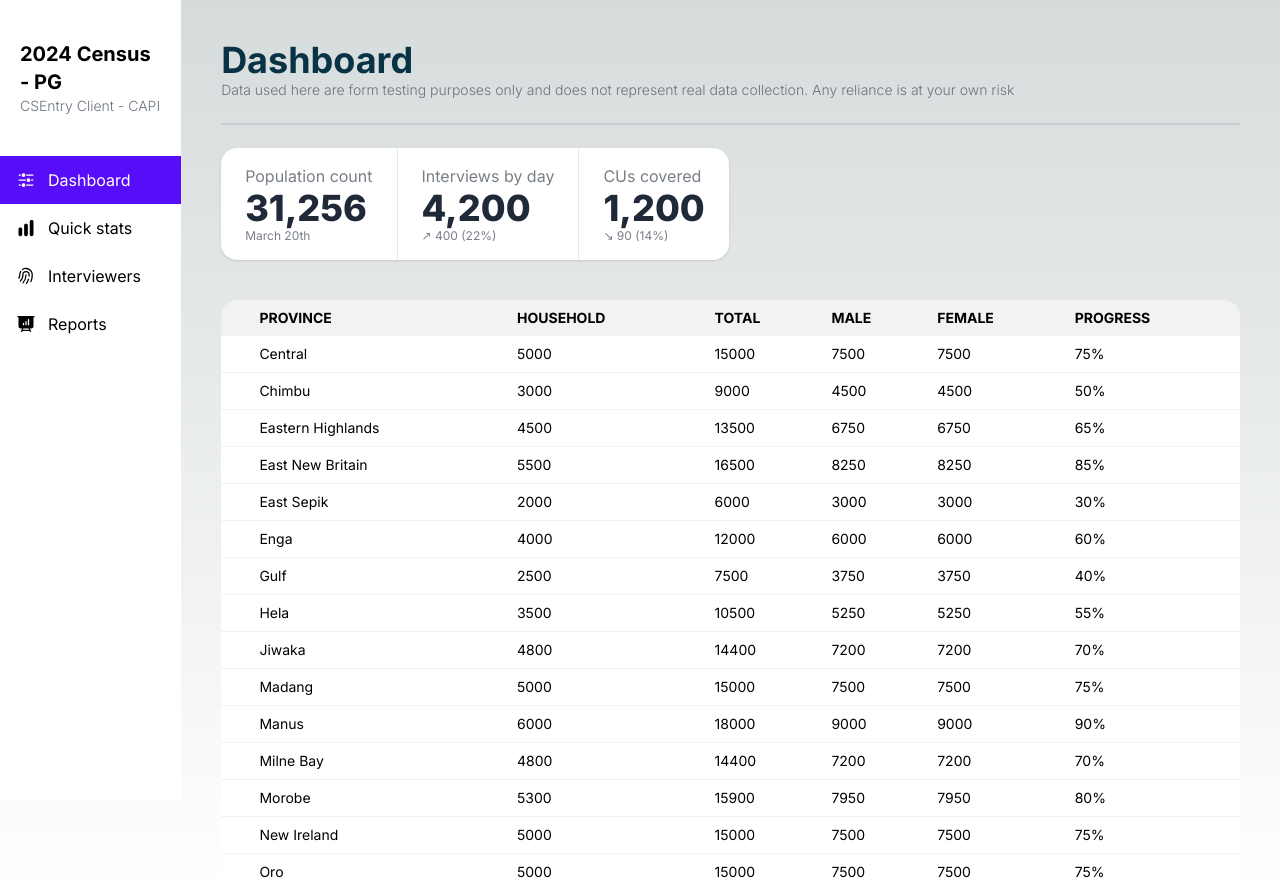
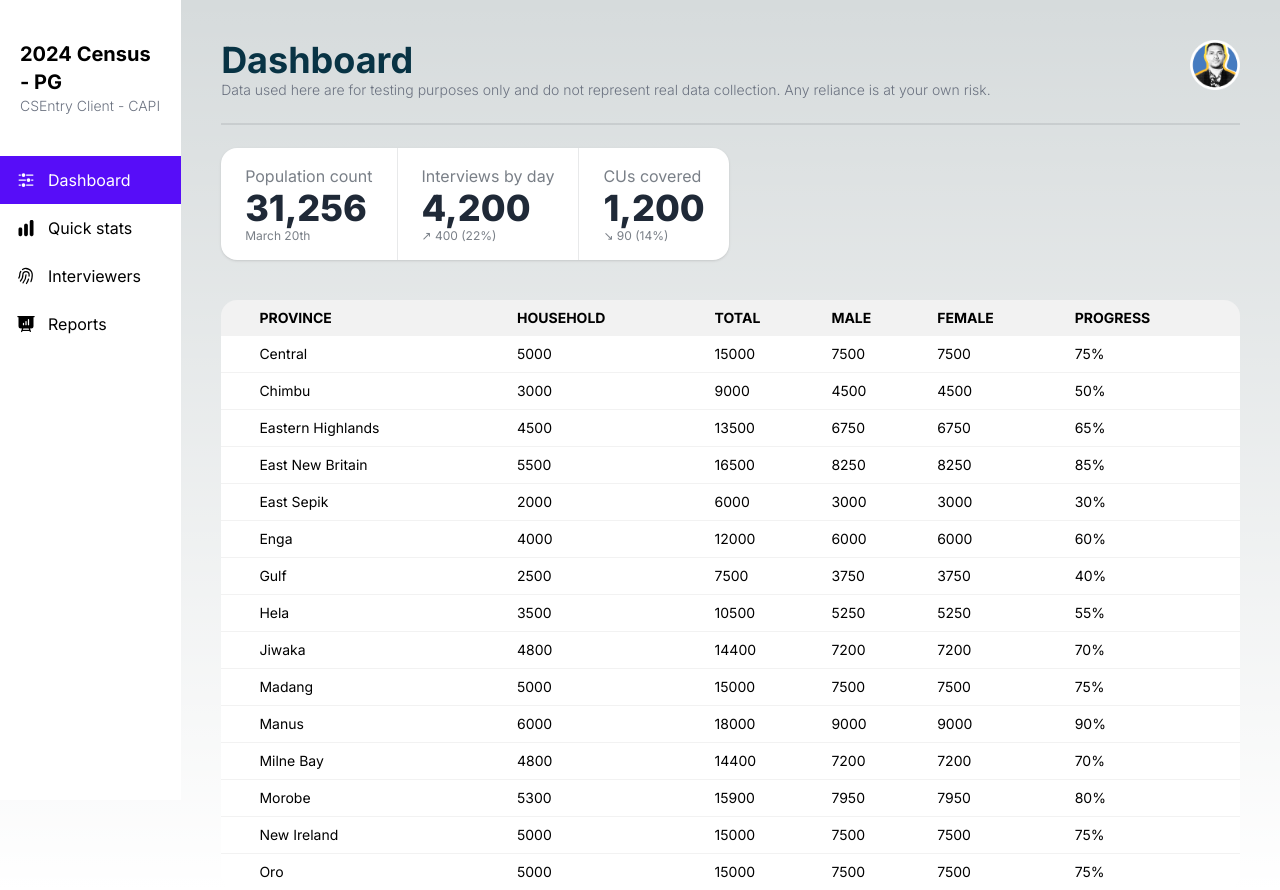
Before and after one commit to billyws/cspro-dashboard, a Next.js app: page / in a window 1280 px wide. Built offline with nearby package versions, Linux system fonts and the light colour scheme.

Commit message:
Included avatar for sign in

```diff
--- a/app/page.tsx
+++ b/app/page.tsx
@@ -1,5 +1,6 @@
 import React from "react"
 import Link from "next/link"
+import Image from "next/image"
 import StatsCounter from "../components/StatsCounter"
 import SummaryTable from "../components/SummaryTable"
 // import { PrismaClient } from "@prisma/client"
@@ -17,15 +18,27 @@ export default async function Home() {
 
   return (
     <div className="container px-10">
-      <div className="flex flex-row">
-        <div className="flex flex-col pt-10">
-           <h1 className="text-4xl font-bold text-cyan-950"> Dashboard </h1>
-           <p className="text-sm font-light text-gray-500">Data used here are form testing purposes only and does not represent real data collection. Any reliance is at your own risk</p>
+      <div className="flex flex-row pt-10 w-full justify-between">
+        <div className="flex flex-col">
+          <h1 className="text-4xl font-bold text-cyan-950">Dashboard</h1>
+          <p className="text-sm font-light text-gray-500">
+            Data used here are for testing purposes only and do not represent real data collection.
+            Any reliance is at your own risk.
+          </p>
+        </div>
+
+        <div className="flex avatar online">
+          <div className="rounded-full">
+            <Image src="/images/bsomers_picofme02.png" alt="avatar" width={50} height={50} />
+          </div>
         </div>
       </div>
+
       <div className="nsodivider"></div>
-          <StatsCounter/>
-          <SummaryTable/>
-    </div>
+
+      <StatsCounter />
+      <SummaryTable />
+  </div>
+
   )
 }
```
